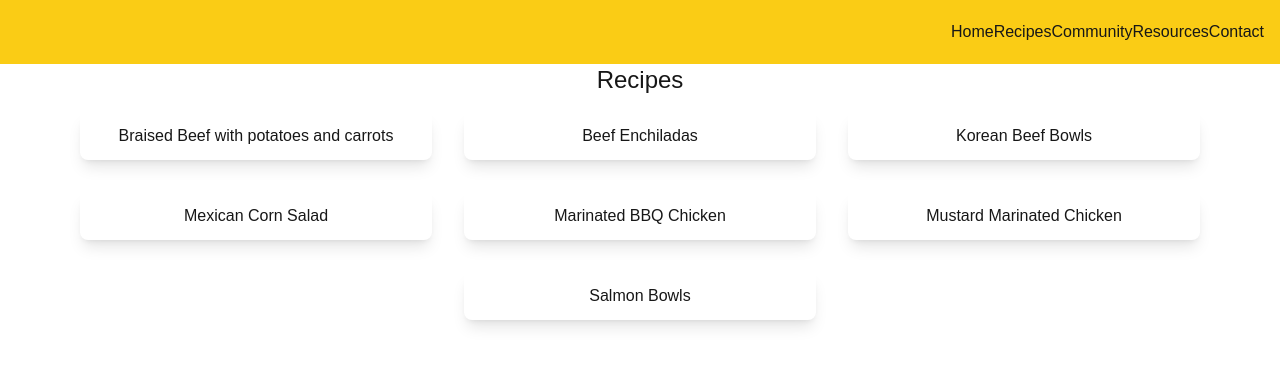
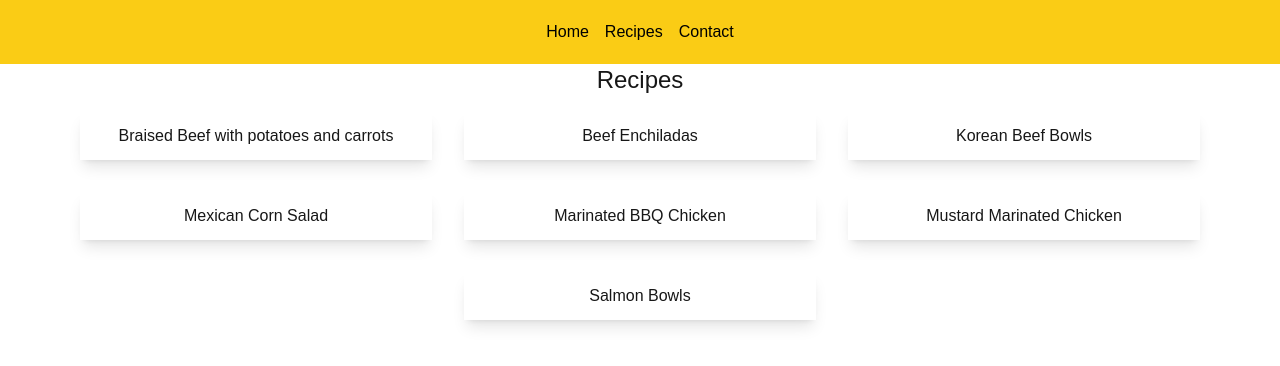
Before and after one commit to emmafattori/meal-planning, a Next.js app: page /recipes in a window 1280 px wide. Shown: the top 366 px of the page. Built offline with nearby package versions, Linux system fonts and the light colour scheme.

Commit message:
Updating nav styles, adding hover states and animation

```diff
--- a/src/app/recipes/page.tsx
+++ b/src/app/recipes/page.tsx
@@ -53,7 +53,7 @@ const handleRecipeClick = (recipe: any) => {
 <ul className="flex flex-wrap justify-around w-[90%] mx-auto">
       {recipes.map((recipe, idx) => {
           return (
-            <li key={idx} className="p-3 text-center shadow-lg rounded-lg w-[calc((100%/2)-2rem)] md:w-[calc((100%/3)-2rem)] m-4">
+            <li key={idx} className="p-3 text-center shadow-lg bg-white w-[calc((100%/2)-2rem)] md:w-[calc((100%/3)-2rem)] m-4">
               <Link   href={{
                 pathname: `/recipes/${recipe.recipeId}`,
                 query: { ...recipe }
--- a/src/components/navigation/navigation.tsx
+++ b/src/components/navigation/navigation.tsx
@@ -4,15 +4,11 @@ export const Navigation = () => {
     console.log('Navigation rendered');
 
     return (
-        <nav className="flex items-center justify-between w-full h-16 bg-yellow-400 px-4">
-        <div className="relative w-[8%] h-full">
-        </div>
-        <ul className="flex">
-            <li><a href="/">Home</a></li>
-            <li><a href="/recipes">Recipes</a></li>
-            <li><a href="">Community</a></li>
-            <li><a href="">Resources</a></li>
-            <li><a href="">Contact</a></li>
+        <nav className="flex items-center justify-center w-full h-16 bg-yellow-400 px-4">
+        <ul className="flex w-[30%] justify-center">
+            <li className="text-black mx-2 after:content-[''] after:absolute after:bottom-0 after:left-0 after:w-0 after:h-0.5 after:bg-black after:transition-all after:duration-300 after:ease-out relative inline-block hover:after:w-full"><a href="/">Home</a></li>
+            <li className="text-black mx-2 after:content-[''] after:absolute after:bottom-0 after:left-0 after:w-0 after:h-0.5 after:bg-black after:transition-all after:duration-300 after:ease-out relative inline-block hover:after:w-full"><a href="/recipes">Recipes</a></li>
+            <li className="text-black mx-2 after:content-[''] after:absolute after:bottom-0 after:left-0 after:w-0 after:h-0.5 after:bg-black after:transition-all after:duration-300 after:ease-out relative inline-block hover:after:w-full"><a href="">Contact</a></li>
 
         </ul>
     </nav>
```
